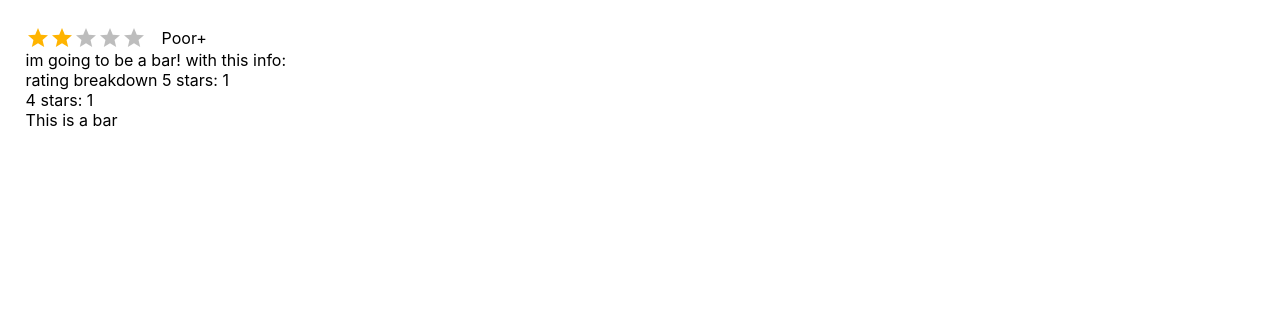
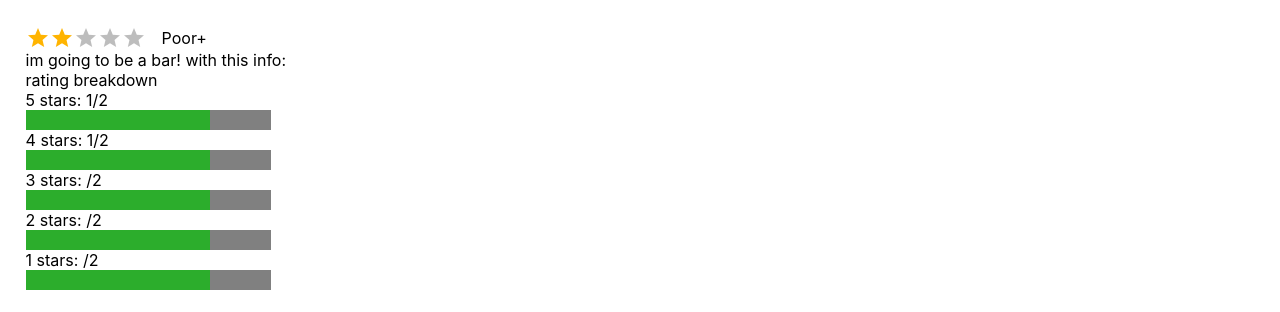
Before and after one commit to FEC-falculelle/hrnyc34-fec-falcullele, a React (Create React App) app in the folder my-app/: page / in a window 1280 px wide. Shown: the part 1093-1405 px from the top of the page. Before the commit the page ends 1248 px from the top, so only its background shows below. Built offline with nearby package versions, Linux system fonts and the light colour scheme; no server answers.

Commit message:
uses css to create the bars in the stars component

```diff
--- /dev/null
+++ b/my-app/src/components/widgets/ratings/Subcomponents/characteristicsBar.tsx
@@ -0,0 +1,23 @@
+import React, { useState } from 'react';
+import { useSelector, useDispatch } from 'react-redux';
+import {RootStore} from '../../../../store/store';
+
+
+var CharacteristicsBars = () => {
+  // const dispatch = useDispatch();
+
+  const characteristicsState = useSelector((state: RootStore) => state.reviewsMetaInfo?.reviewsMeta?.characteristics);
+
+  const [characteristics, setCharacteristics] = useState(() => characteristicsState);
+
+  console.log(characteristics )
+
+  return (
+    <div className='characteristicsBars'>
+
+    </div>
+
+  );
+}
+
+export default CharacteristicsBars;
--- /dev/null
+++ b/my-app/src/components/widgets/ratings/Subcomponents/ratingBreakdown.tsx
@@ -0,0 +1,50 @@
+import React, { useState } from 'react';
+import { useSelector, useDispatch } from 'react-redux';
+import { ratingsForMeta } from '../../../../actions/ratingReview/ratingActionTypes';
+import {RootStore} from '../../../../store/store';
+
+var totalRatings: number;
+
+var RatingBreakdown = () => {
+  const dispatch = useDispatch();
+  const initialRatings = useSelector((state: RootStore) => state.reviewsMetaInfo?.reviewsMeta?.ratings);
+
+  const [ratings, setRatings] = useState(() => initialRatings);
+
+  if (ratings) {
+    totalRatings = Object.values(ratings).reduce((accum, currentVal) => {
+      return parseInt(accum) + parseInt(currentVal);
+    });
+
+    console.log(totalRatings, 'TOTALLLLL')
+  }
+
+  return (
+    <div className='ratingBreakdown'>
+      rating breakdown <br></br>
+      5 stars: {ratings?.[5]}/{totalRatings} <br/>
+      <div className="grayBar">
+        <div className="greenBar"> </div>
+      </div>
+      4 stars: {ratings?.[4]}/{totalRatings} <br/>
+      <div className="grayBar">
+        <div className="greenBar"> </div>
+      </div>
+      3 stars: {ratings?.[3]}/{totalRatings} <br/>
+      <div className="grayBar">
+        <div className="greenBar"> </div>
+      </div>
+      2 stars: {ratings?.[2]}/{totalRatings} <br/>
+      <div className="grayBar">
+        <div className="greenBar"> </div>
+      </div>
+      1 stars: {ratings?.[1]}/{totalRatings} <br/>
+      <div className="grayBar">
+        <div className="greenBar"> </div>
+      </div>
+
+    </div>
+
+  );
+}
+export default RatingBreakdown;
--- a/my-app/src/components/widgets/ratings/reviewTile.tsx
+++ b/my-app/src/components/widgets/ratings/Subcomponents/reviewTile.tsx
@@ -1,6 +1,6 @@
 import React, { useState } from 'react';
 import { useSelector, useDispatch } from 'react-redux';
-import {RootStore} from '../../../store/store';
+import {RootStore} from '../../../../store/store';
 
 
 var ReviewTile = () => {
--- /dev/null
+++ b/my-app/src/components/widgets/ratings/Subcomponents/reviewsList.tsx
@@ -0,0 +1,23 @@
+
+
+import React, { useState, useEffect } from 'react';
+import { useSelector, useDispatch } from 'react-redux';
+import {RootStore} from '../../../../store/store';
+
+import ReviewTile from './reviewTile';
+
+
+var ReviewsList = () => {
+
+  return (
+    <div className='reviewsList'>
+      ReviewsList
+      <ReviewTile />
+      <button onClick={() => {console.log('clicked')}}> testing!</button>
+
+    </div>
+
+  );
+}
+
+export default ReviewsList;
--- a/my-app/src/components/widgets/ratings/sortComponent.tsx
+++ b/my-app/src/components/widgets/ratings/Subcomponents/sortComponent.tsx
@@ -1,6 +1,6 @@
 import React, { useState } from 'react';
 import { useSelector, useDispatch } from 'react-redux';
-import {RootStore} from '../../../store/store';
+import {RootStore} from '../../../../store/store';
 
 // import {getReviews} from '../../../actions/ratingReview/getReviewsAction';
 // import ImageGallery from './ImageGallery';
--- a/my-app/src/components/widgets/ratings/characteristicsBar.tsx
+++ /dev/null
@@ -1,24 +0,0 @@
-import React, { useState } from 'react';
-import { useSelector, useDispatch } from 'react-redux';
-import {RootStore} from '../../../store/store';
-
-
-var CharacteristicsBar = () => {
-  // const dispatch = useDispatch();
-  const productReviewsState = useSelector((state: RootStore) => state.reviewsMetaInfo?.reviewsMeta);
-
-  console.log('REVIEW META INFO state: ', productReviewsState);
-//   if (productReviewsState.results) {
-//       console.log("awefwaefwaef", productReviewsState)
-//   }
-  return (
-    <div className='characteristicsBar'>
-      This is a bar
-
-
-    </div>
-
-  );
-}
-
-export default CharacteristicsBar;
--- a/my-app/src/components/widgets/ratings/ratingBreakdown.tsx
+++ /dev/null
@@ -1,30 +0,0 @@
-import React, { useState } from 'react';
-import { useSelector, useDispatch } from 'react-redux';
-import { ratingsForMeta } from '../../../actions/ratingReview/ratingActionTypes';
-import {RootStore} from '../../../store/store';
-
-var RatingBreakdown = () => {
-  const dispatch = useDispatch();
-  const initialRatings = useSelector((state: RootStore) => state.reviewsMetaInfo?.reviewsMeta?.ratings);
-
-  const [ratings, setRatings] = useState(() => initialRatings);
-
-  if (ratings) {
-    var total: number = Object.values(ratings).reduce((accum, currentVal) => {
-      return parseInt(accum) + parseInt(currentVal);
-    });
-    console.log(total, 'TOTALLLLL')
-  }
-
-  return (
-    <div className='ratingBreakdown'>
-      rating breakdown
-      5 stars: {ratings?.[5]} <br/>
-      4 stars: {ratings?.[4]} <br/>
-
-    </div>
-
-  );
-}
-
-export default RatingBreakdown;
--- a/my-app/src/components/widgets/ratings/ratingReview.tsx
+++ b/my-app/src/components/widgets/ratings/ratingReview.tsx
@@ -1,18 +1,25 @@
-import React, { useState } from 'react';
+import React, { useState, useEffect } from 'react';
 import { useSelector, useDispatch } from 'react-redux';
 import {RootStore} from '../../../store/store';
 
-import ReviewsList from './reviewsList';
-import SortComponent from './sortComponent';
-import ProductBreakdown from './productBreakdown';
-import RatingBreakdown from './ratingBreakdown';
-import CharacteristicsBar from './characteristicsBar'
+import ReviewsList from './Subcomponents/reviewsList';
+import SortComponent from './Subcomponents/sortComponent';
+import ProductBreakdown from './Subcomponents/productBreakdown';
+import RatingBreakdown from './Subcomponents/ratingBreakdown';
+import CharacteristicsBar from './Subcomponents/characteristicsBar'
+
+import {getReviews} from '../../../actions/ratingReview/getReviewsAction';
+import {getReviewsMeta} from '../../../actions/ratingReview/getReviewsMetaDataAction'
 
 var ProductReviewsComponent = () => {
-  // const dispatch = useDispatch();
-  // const productReviewsState = useSelector((state: RootStore) => state.productReviewsInfo);
+  const dispatch = useDispatch();
+  const productReviewsState = useSelector((state: RootStore) => state.reviewsInfo);
+  const productState = useSelector((state: RootStore) => state.singleProduct);
 
-  // console.log('product state: ', productReviewsInfo);
+  useEffect(()  => {
+    dispatch(getReviews('11001'));  // TODO: BASED ON PRODUCT INFO! hardcoded for now
+    dispatch(getReviewsMeta(11001)); // TODO: BASED ON PRODUCT INFO!
+  }, []);
 
   return (
     <div className='ratings'>
--- a/my-app/src/components/widgets/ratings/reviewsList.tsx
+++ /dev/null
@@ -1,35 +0,0 @@
-
-
-import React, { useState, useEffect } from 'react';
-import { useSelector, useDispatch } from 'react-redux';
-import {RootStore} from '../../../store/store';
-
-import {getReviews} from '../../../actions/ratingReview/getReviewsAction';
-import {getReviewsMeta} from '../../../actions/ratingReview/getReviewsMetaDataAction'
-import ReviewTile from './reviewTile';
-
-
-var ReviewsList = () => {
-  const dispatch = useDispatch();
-  const productReviewsState = useSelector((state: RootStore) => state.reviewsInfo);
-  const productState = useSelector((state: RootStore) => state.singleProduct);
-
-  useEffect(()  => {
-    dispatch(getReviews('11001'));  // TODO: BASED ON PRODUCT INFO! hardcoded for now
-    dispatch(getReviewsMeta(11001)); // TODO: BASED ON PRODUCT INFO!
-  }, []);
-
-  console.log('product Reviews state: ', productReviewsState);
-
-  return (
-    <div className='reviewsList'>
-      ReviewsList
-      <ReviewTile />
-      <button onClick={() => {console.log('clicked')}}> testing!</button>
-
-    </div>
-
-  );
-}
-
-export default ReviewsList;
--- a/my-app/src/styles/Ratings.css
+++ b/my-app/src/styles/Ratings.css
@@ -9,3 +9,15 @@
   grid-row-end: 7;
   background-color:white;
 }
+
+.grayBar{
+  width:20%;
+  height: 20px;
+  background-color: gray;
+}
+
+.grayBar .greenBar{
+  background-color: rgb(44, 173, 44);
+  width: 75%;
+  height: 20px;
+}
```
Also changed, not shown: my-app/src/components/widgets/ratings/Subcomponents/productBreakdown.tsx (renamed from my-app/src/components/widgets/ratings/productBreakdown.tsx, +4 -3 lines), 1 other file (tests, documents, lock files or other folders).
